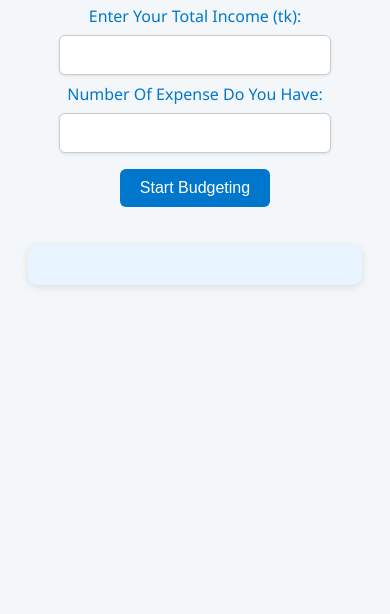
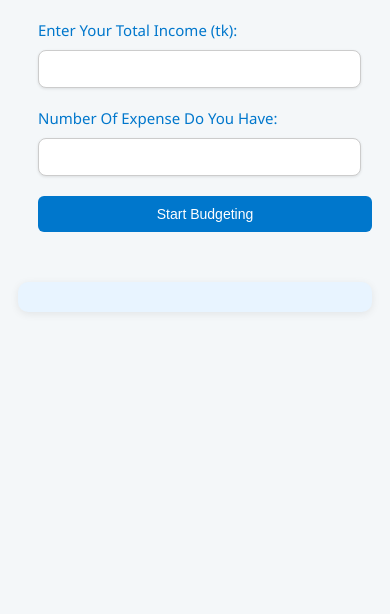
Before and after one commit to iamnus07/Budget_Tracker, a plain HTML site: page index.html in a window 390 px wide. Shown: the part 230-844 px from the top of the page. Drawn offline with Linux system fonts and the light colour scheme.

Commit message:
first commit

```diff
--- a/style.css
+++ b/style.css
@@ -1,29 +1,27 @@
-/* Global Styles */
 body {
   font-family: "Segoe UI", Tahoma, Geneva, Verdana, sans-serif;
   text-align: center;
   background-color: #f4f7f9;
   color: #333;
-  padding: 20px;
+  padding: 30px 60px;
 }
 
-/* Input Fields */
 input {
-  margin: 8px;
-  padding: 10px;
-  width: 250px;
+  margin: 10px;
+  padding: 12px;
+  width: 300px;
+  max-width: 90%;
   border: 1px solid #ccc;
-  border-radius: 6px;
+  border-radius: 8px;
   font-size: 16px;
-  background-color: #ffffff;
+  background-color: #fff;
   color: #333;
   box-shadow: 0 1px 3px rgba(0, 0, 0, 0.1);
 }
 
-/* Buttons */
 button {
-  padding: 10px 20px;
-  margin: 8px;
+  padding: 12px 25px;
+  margin: 10px;
   cursor: pointer;
   border: none;
   border-radius: 6px;
@@ -37,31 +35,30 @@ button:hover {
   background-color: #005fa3;
 }
 
-/* Labels */
 label {
   color: #0077cc;
   font-weight: 500;
   font-size: 16px;
+  display: inline-block;
+  margin-top: 10px;
 }
 
-/* Results Section */
+/* Result box styling */
 .result {
   margin-top: 30px;
-  padding: 20px;
+  padding: 25px;
   border-radius: 10px;
   background-color: #e8f4ff;
   font-size: 18px;
   font-weight: 500;
   color: #222;
-  box-shadow: 0 2px 8px rgba(0, 0, 0, 0.1);
+  box-shadow: 0 2px 8px rgba(0, 0, 0, 0.08);
 }
 
-/* Highlight warning in result */
 .result p strong {
   color: #d40000;
 }
 
-/* Emoji-enhanced headings */
 .result p::before {
   display: inline-block;
   margin-right: 6px;
@@ -94,3 +91,65 @@ label {
 .result p:nth-child(9)::before {
   content: "⚠️";
 }
+
+/* Layout helpers */
+.input1 {
+  max-width: 600px;
+  margin: 0 auto;
+  padding: 10px;
+}
+
+/* Medium Devices (Tablets) */
+
+@media screen and (max-width: 991px) {
+  body {
+    padding: 20px 30px;
+  }
+
+  input {
+    width: 90%;
+    font-size: 15px;
+  }
+
+  button {
+    font-size: 15px;
+    padding: 10px 20px;
+  }
+
+  .result {
+    font-size: 17px;
+    padding: 20px;
+  }
+}
+
+/* Small Devices (Phones) */
+
+@media screen and (max-width: 576px) {
+  body {
+    padding: 15px 10px;
+  }
+
+  input {
+    width: 100%;
+    padding: 10px;
+    font-size: 14px;
+  }
+
+  button {
+    width: 100%;
+    font-size: 14px;
+    padding: 10px;
+  }
+
+  label {
+    font-size: 15px;
+    display: block;
+    text-align: left;
+    margin-left: 10px;
+  }
+
+  .result {
+    font-size: 16px;
+    padding: 15px;
+  }
+}
```
